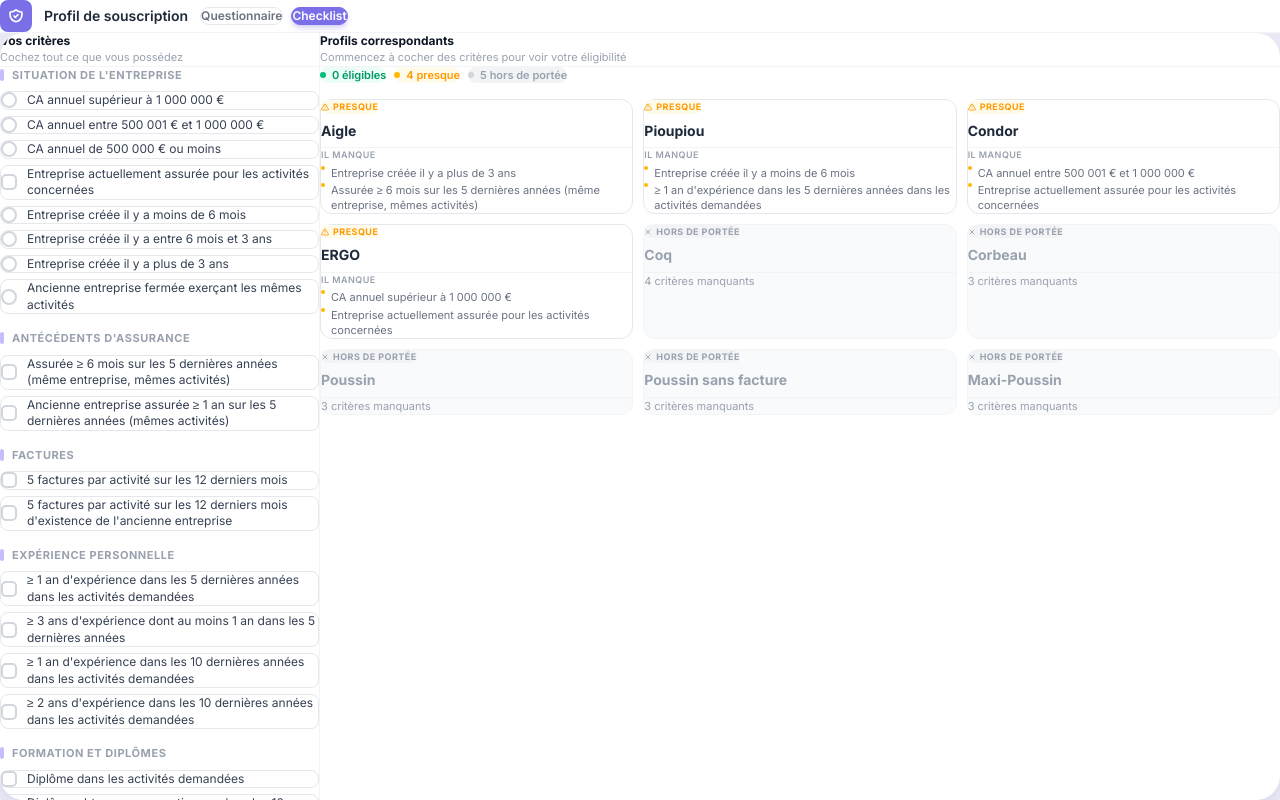
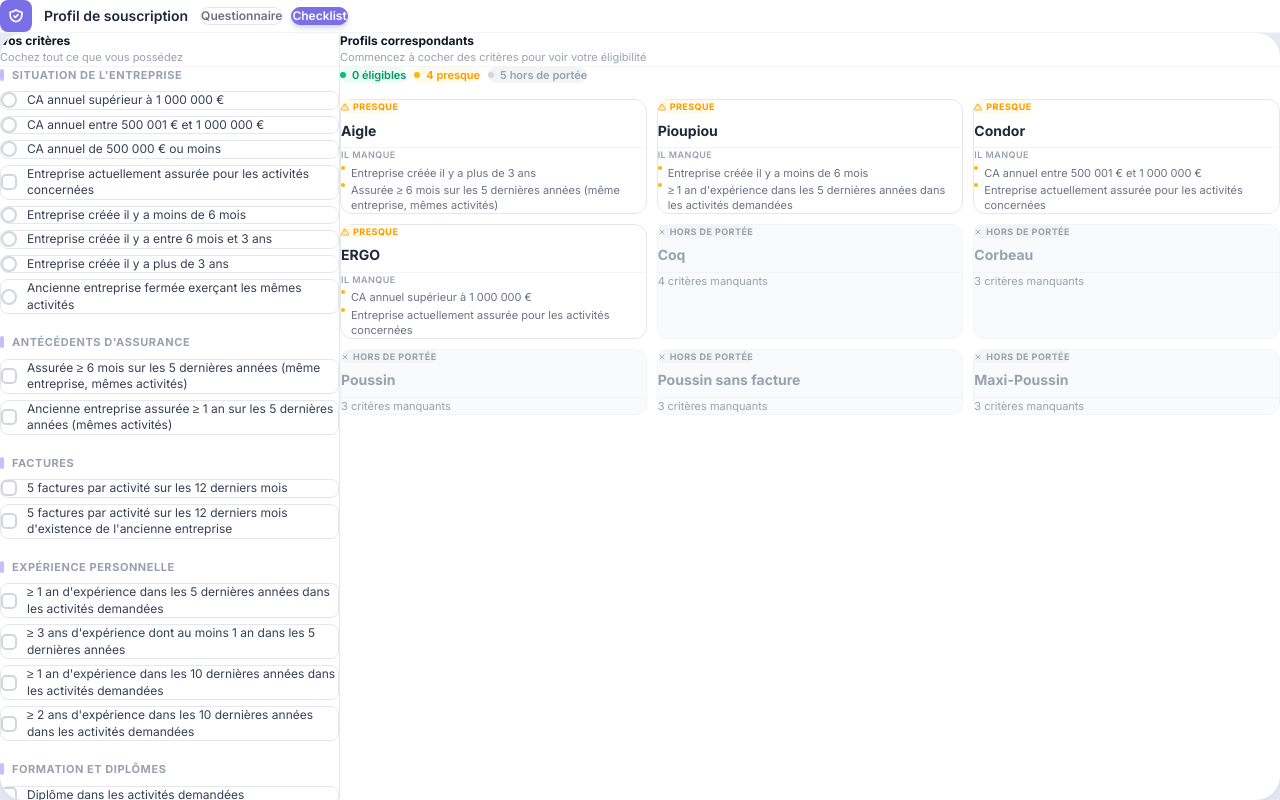
Before and after one commit to valentinbertrand-commits/insurance-profiler, a React (Vite) app: page / in a window 1280 px wide. Both pictures are taken after a click on the button "Checklist". Built offline with nearby package versions, Linux system fonts and the light colour scheme.

Commit message:
Increase column spacing in checklist view
Add more horizontal padding to both columns and a more visible separator so criteria and results are clearly distinct.

Co-Authored-By: Claude Sonnet 4.6 <noreply@anthropic.com>

```diff
--- a/src/components/checklist/ChecklistView.tsx
+++ b/src/components/checklist/ChecklistView.tsx
@@ -21,12 +21,12 @@ export function ChecklistView() {
       className="bg-white rounded-3xl overflow-hidden flex-1 flex flex-col"
       style={{ boxShadow: '0 2px 4px rgba(0,0,0,0.04), 0 16px 48px rgba(123,111,232,0.10)' }}
     >
-      <div className="flex flex-1 divide-x divide-gray-100 gap-0">
+      <div className="flex flex-1 gap-0">
 
         {/* ── Colonne gauche : critères ────────────────────────────────────── */}
-        <div className="w-[320px] shrink-0 border-r border-gray-100 flex flex-col">
+        <div className="w-[340px] shrink-0 border-r border-gray-200 flex flex-col">
           {/* En-tête */}
-          <div className="px-5 py-4 border-b border-gray-100">
+          <div className="px-6 py-5 border-b border-gray-100">
             <div className="flex items-center justify-between">
               <div>
                 <p className="text-xs font-bold text-gray-900">Vos critères</p>
@@ -62,7 +62,7 @@ export function ChecklistView() {
           </div>
 
           {/* Sections */}
-          <div className="flex-1 overflow-y-auto px-4 py-4 flex flex-col gap-4">
+          <div className="flex-1 overflow-y-auto px-5 py-5 flex flex-col gap-5">
             {CRITERIA_SECTIONS.map(section => (
               <CriteriaSection
                 key={section.id}
@@ -77,7 +77,7 @@ export function ChecklistView() {
         {/* ── Colonne droite : résultats ───────────────────────────────────── */}
         <div className="flex-1 flex flex-col min-w-0">
           {/* En-tête */}
-          <div className="px-7 py-4 border-b border-gray-100">
+          <div className="px-10 py-5 border-b border-gray-100">
             <p className="text-xs font-bold text-gray-900">Profils correspondants</p>
             <p className="text-[11px] text-gray-400 mt-0.5">
               {checked.size === 0
@@ -87,7 +87,7 @@ export function ChecklistView() {
           </div>
 
           {/* Board */}
-          <div className="flex-1 overflow-y-auto px-7 py-5">
+          <div className="flex-1 overflow-y-auto px-10 py-7">
             <EligibilityBoard
               eligibilities={eligibilities}
               eligibleCount={eligibleCount}
```
